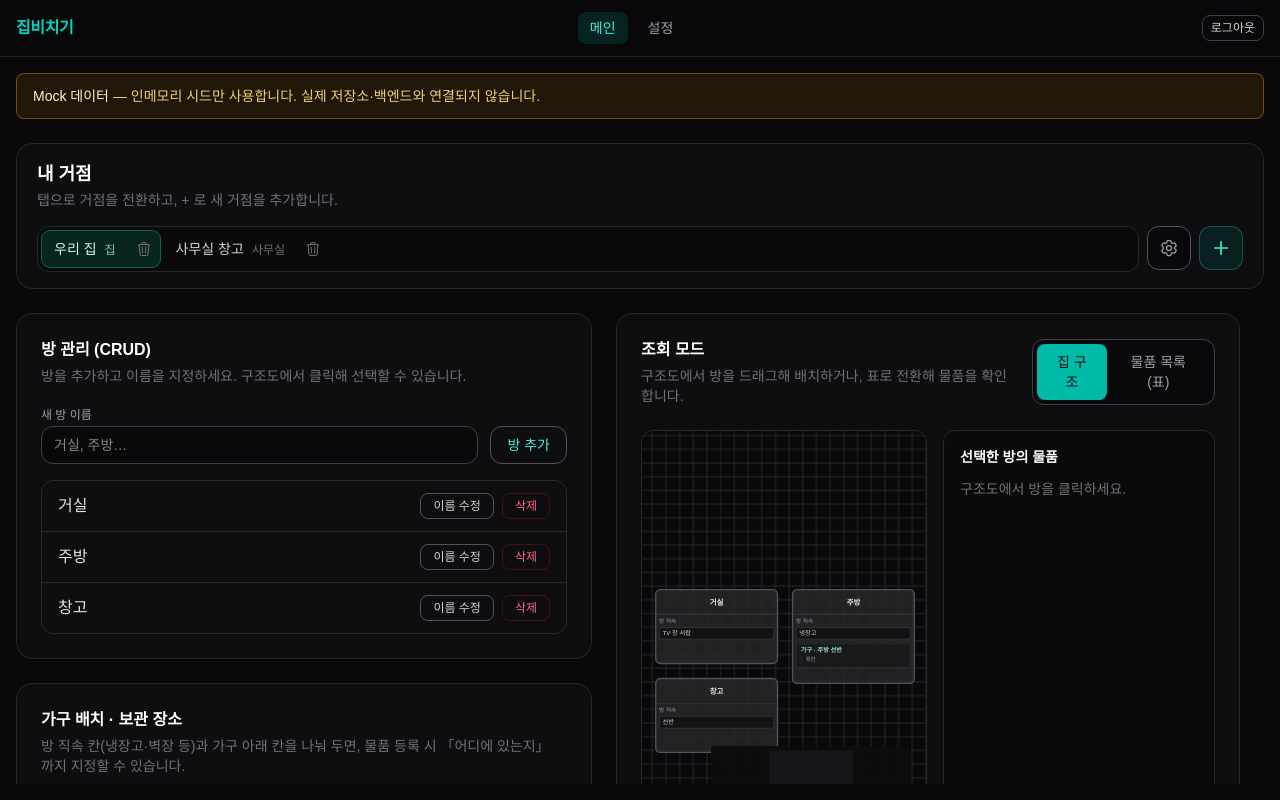
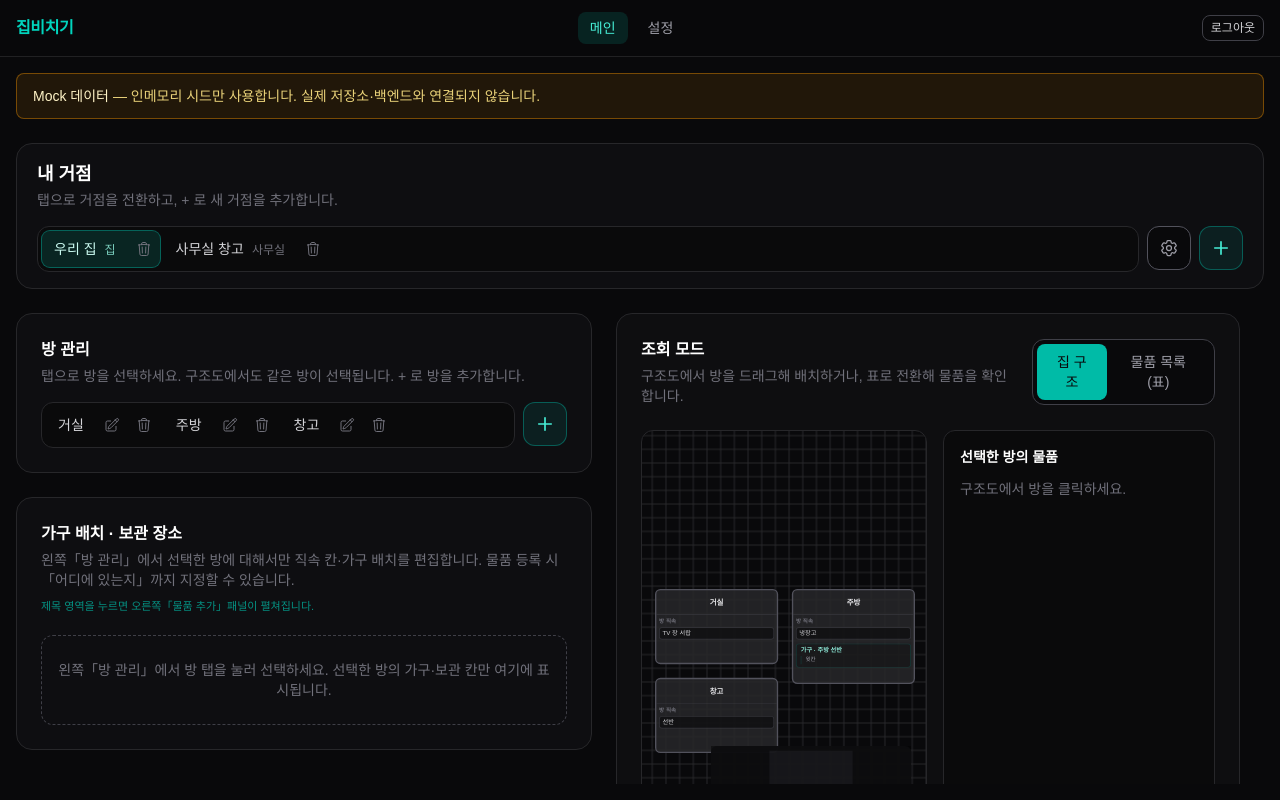
Before and after one commit to wukdddang/home-inventory-manager, a Next.js app in the folder frontend/: page /mock/dashboard in a window 1280 px wide. Built offline with nearby package versions, Linux system fonts and the light colour scheme.

Commit message:
feat: 대시보드 방 관리 UI 개선
- 방 관리 섹션에 선택한 방 ID를 추가하여 가구 및 보관 장소 표시 개선
- 방 선택 시 가구 및 보관 장소의 가시성을 높이기 위한 로직 추가
- 방 추가 및 수정 기능의 UI 및 상태 관리 개선

```diff
--- a/frontend/app/(mock)/mock/dashboard/_ui/DashboardPage.panel/index.tsx
+++ b/frontend/app/(mock)/mock/dashboard/_ui/DashboardPage.panel/index.tsx
@@ -122,6 +122,7 @@ export function DashboardPanel() {
             />
             <DashboardPlacementsSection
               selected={selected}
+              selectedRoomId={selectedRoomId}
               onFocusItemAddPanel={handleFocusItemAddPanel}
             />
           </div>
--- a/frontend/app/(mock)/mock/dashboard/_ui/DashboardPlacements.section/index.tsx
+++ b/frontend/app/(mock)/mock/dashboard/_ui/DashboardPlacements.section/index.tsx
@@ -26,12 +26,15 @@ type PendingDelete =
 
 type DashboardPlacementsSectionProps = {
   selected: Household | null;
+  /** 방 관리에서 선택한 방만 이 섹션에 표시 */
+  selectedRoomId: string | null;
   /** 제목 클릭 시 오른쪽 물품 추가 패널을 펼치고 스크롤 */
   onFocusItemAddPanel?: () => void;
 };
 
 export function DashboardPlacementsSection({
   selected,
+  selectedRoomId,
   onFocusItemAddPanel,
 }: DashboardPlacementsSectionProps) {
   const { 거점을_갱신_한다 } = useDashboard();
@@ -50,6 +53,11 @@ export function DashboardPlacementsSection({
 
   const placements = selected.furniturePlacements ?? [];
   const slots = selected.storageLocations ?? [];
+
+  const visibleRooms =
+    selectedRoomId != null
+      ? selected.rooms.filter((r) => r.id === selectedRoomId)
+      : [];
 
   const furnitureInRoom = (roomId: string) =>
     [...placements]
@@ -209,8 +217,8 @@ export function DashboardPlacementsSection({
           가구 배치 · 보관 장소
         </h2>
         <p className="mt-1 text-sm text-zinc-500">
-          방 직속 칸(냉장고·벽장 등)과 가구 아래 칸을 나눠 두면, 물품 등록 시
-          「어디에 있는지」까지 지정할 수 있습니다.
+          왼쪽「방 관리」에서 선택한 방에 대해서만 직속 칸·가구 배치를
+          편집합니다. 물품 등록 시「어디에 있는지」까지 지정할 수 있습니다.
         </p>
         <p className="mt-2 text-[11px] text-teal-500/75">
           제목 영역을 누르면 오른쪽「물품 추가」패널이 펼쳐집니다.
@@ -219,11 +227,21 @@ export function DashboardPlacementsSection({
 
       {selected.rooms.length === 0 ? (
         <p className="mt-4 rounded-xl border border-dashed border-zinc-700 px-4 py-6 text-center text-sm text-zinc-500">
-          먼저 방을 추가한 뒤, 이 영역에서 가구·보관 칸을 입력하세요.
+          먼저 방을 추가한 뒤, 방을 선택하면 이 영역에서 가구·보관 칸을 입력할 수
+          있습니다.
+        </p>
+      ) : selectedRoomId == null ? (
+        <p className="mt-4 rounded-xl border border-dashed border-zinc-700 px-4 py-6 text-center text-sm text-zinc-500">
+          왼쪽「방 관리」에서 방 탭을 눌러 선택하세요. 선택한 방의 가구·보관 칸만
+          여기에 표시됩니다.
+        </p>
+      ) : visibleRooms.length === 0 ? (
+        <p className="mt-4 rounded-xl border border-dashed border-amber-500/30 bg-amber-500/5 px-4 py-6 text-center text-sm text-amber-200/90">
+          선택한 방을 찾을 수 없습니다. 방 목록이 바뀌었다면 다시 선택해 주세요.
         </p>
       ) : (
         <ul className="mt-4 space-y-5">
-          {selected.rooms.map((room) => (
+          {visibleRooms.map((room) => (
             <li
               key={room.id}
               className="rounded-xl border border-zinc-800 bg-zinc-950/50 p-4"
--- a/frontend/app/(mock)/mock/dashboard/_ui/DashboardRooms.section/index.tsx
+++ b/frontend/app/(mock)/mock/dashboard/_ui/DashboardRooms.section/index.tsx
@@ -1,10 +1,12 @@
 "use client";
 
 import { AlertModal } from "@/app/_ui/alert-modal";
-import { useState } from "react";
+import { MotionModalLayer } from "@/app/_ui/motion-modal-layer";
+import { cn } from "@/lib/utils";
+import type { Household, StorageLocationRow, StructureRoom } from "@/types/domain";
+import { useEffect, useId, useState, type MouseEvent } from "react";
 import { useDashboard } from "../../_hooks/useDashboard";
 import { defaultRoomGrid, newEntityId } from "../../_lib/dashboard-helpers";
-import type { Household, StorageLocationRow, StructureRoom } from "@/types/domain";
 
 type DashboardRoomsSectionProps = {
   selected: Household | null;
@@ -12,23 +14,97 @@ type DashboardRoomsSectionProps = {
   onRoomSelect: (roomId: string | null) => void;
 };
 
+function TrashIcon({ className }: { className?: string }) {
+  return (
+    <svg
+      xmlns="http://www.w3.org/2000/svg"
+      fill="none"
+      viewBox="0 0 24 24"
+      strokeWidth={1.5}
+      stroke="currentColor"
+      className={cn("size-4", className)}
+      aria-hidden
+    >
+      <path
+        strokeLinecap="round"
+        strokeLinejoin="round"
+        d="m14.74 9-.346 9m-4.788 0L9.26 9m9.968-3.21c.342.052.682.107 1.022.166m-1.022-.165L18.16 19.673a2.25 2.25 0 0 1-2.244 2.077H8.084a2.25 2.25 0 0 1-2.244-2.077L4.772 5.79m14.456 0a48.108 48.108 0 0 0-3.478-.397m-12 .562c.34-.059.68-.114 1.022-.165m0 0a48.11 48.11 0 0 1 3.478-.397m7.5 0v-.916c0-1.18-.91-2.164-2.09-2.201a51.964 51.964 0 0 0-3.32 0c-1.18.037-2.09 1.022-2.09 2.201v.916m7.5 0a48.667 48.667 0 0 0-7.5 0"
+      />
+    </svg>
+  );
+}
+
+function PencilIcon({ className }: { className?: string }) {
+  return (
+    <svg
+      xmlns="http://www.w3.org/2000/svg"
+      fill="none"
+      viewBox="0 0 24 24"
+      strokeWidth={1.5}
+      stroke="currentColor"
+      className={cn("size-4", className)}
+      aria-hidden
+    >
+      <path
+        strokeLinecap="round"
+        strokeLinejoin="round"
+        d="m16.862 4.487 1.687-1.688a1.875 1.875 0 1 1 2.652 2.652L10.582 16.07a4.5 4.5 0 0 1-1.897 1.13L6 18l.8-2.685a4.5 4.5 0 0 1 1.13-1.897l8.932-8.931Zm0 0L19.5 7.125M18 14v4.75A2.25 2.25 0 0 1 15.75 21H5.25A2.25 2.25 0 0 1 3 18.75V8.25A2.25 2.25 0 0 1 5.25 6H10"
+      />
+    </svg>
+  );
+}
+
+function PlusIcon({ className }: { className?: string }) {
+  return (
+    <svg
+      xmlns="http://www.w3.org/2000/svg"
+      fill="none"
+      viewBox="0 0 24 24"
+      strokeWidth={2}
+      stroke="currentColor"
+      className={cn("size-5", className)}
+      aria-hidden
+    >
+      <path strokeLinecap="round" d="M12 4.5v15m7.5-7.5h-15" />
+    </svg>
+  );
+}
+
 export function DashboardRoomsSection({
   selected,
   selectedRoomId,
   onRoomSelect,
 }: DashboardRoomsSectionProps) {
   const { 거점을_갱신_한다 } = useDashboard();
-  const [roomDraftName, setRoomDraftName] = useState("");
-  const [editingRoomId, setEditingRoomId] = useState<string | null>(null);
-  const [editingRoomName, setEditingRoomName] = useState("");
+  const [addOpen, setAddOpen] = useState(false);
+  const [newRoomName, setNewRoomName] = useState("");
+  const [editOpen, setEditOpen] = useState(false);
+  const [editRoomId, setEditRoomId] = useState<string | null>(null);
+  const [editRoomName, setEditRoomName] = useState("");
   const [pendingDeleteRoomId, setPendingDeleteRoomId] = useState<string | null>(
     null,
   );
 
+  const addTitleId = useId().replace(/:/g, "");
+  const addDescId = useId().replace(/:/g, "");
+  const editTitleId = useId().replace(/:/g, "");
+  const editDescId = useId().replace(/:/g, "");
+
+  useEffect(() => {
+    if (!addOpen) return;
+    setNewRoomName("");
+  }, [addOpen]);
+
+  useEffect(() => {
+    if (!editOpen || !editRoomId || !selected) return;
+    const r = selected.rooms.find((x) => x.id === editRoomId);
+    setEditRoomName(r?.name ?? "");
+  }, [editOpen, editRoomId, selected]);
+
   if (!selected) return null;
 
   const handleAddRoom = () => {
-    const label = roomDraftName.trim() || `방 ${selected.rooms.length + 1}`;
+    const label = newRoomName.trim() || `방 ${selected.rooms.length + 1}`;
     const grid = defaultRoomGrid(selected.rooms.length);
     const room: StructureRoom = {
       id: newEntityId(),
@@ -47,18 +123,28 @@ export function DashboardRoomsSection({
       rooms: [...h.rooms, room],
       storageLocations: [...(h.storageLocations ?? []), defaultSlot],
     }));
-    setRoomDraftName("");
+    setAddOpen(false);
     onRoomSelect(room.id);
   };
 
-  const handleSaveRoomName = (roomId: string) => {
-    const name = editingRoomName.trim();
+  const handleSaveRoomName = () => {
+    if (!editRoomId) return;
+    const name = editRoomName.trim();
     if (!name) return;
     거점을_갱신_한다(selected.id, (h) => ({
       ...h,
-      rooms: h.rooms.map((r) => (r.id === roomId ? { ...r, name } : r)),
+      rooms: h.rooms.map((r) => (r.id === editRoomId ? { ...r, name } : r)),
     }));
-    setEditingRoomId(null);
+    setEditOpen(false);
+    setEditRoomId(null);
+  };
+
+  const openEditModal = (roomId: string, e: MouseEvent) => {
+    e.stopPropagation();
+    setEditRoomId(roomId);
+    const r = selected.rooms.find((x) => x.id === roomId);
+    setEditRoomName(r?.name ?? "");
+    setEditOpen(true);
   };
 
   const confirmDeleteRoom = (roomId: string) => {
@@ -98,7 +184,8 @@ export function DashboardRoomsSection({
       }),
     }));
     if (selectedRoomId === roomId) onRoomSelect(null);
-    setEditingRoomId(null);
+    setEditOpen(false);
+    setEditRoomId(null);
   };
 
   const pendingDeleteRoom = pendingDeleteRoomId
@@ -107,88 +194,177 @@ export function DashboardRoomsSection({
 
   return (
     <div className="rounded-2xl border border-zinc-800 bg-zinc-900/40 p-6">
-      <h2 className="text-base font-semibold text-white">방 관리 (CRUD)</h2>
+      <h2 className="text-base font-semibold text-white">방 관리</h2>
       <p className="mt-1 text-sm text-zinc-500">
-        방을 추가하고 이름을 지정하세요. 구조도에서 클릭해 선택할 수 있습니다.
+        탭으로 방을 선택하세요. 구조도에서도 같은 방이 선택됩니다. + 로 방을
+        추가합니다.
       </p>
-      <div className="mt-4 flex flex-col gap-3 sm:flex-row sm:items-end">
-        <div className="flex-1 space-y-2">
-          <label className="text-xs text-zinc-400">새 방 이름</label>
-          <input
-            value={roomDraftName}
-            onChange={(e) => setRoomDraftName(e.target.value)}
-            placeholder="거실, 주방…"
-            className="w-full rounded-xl border border-zinc-700 bg-zinc-950 px-3 py-2 text-sm text-white outline-none focus:border-teal-500"
-          />
+
+      <div className="mt-4 flex min-w-0 items-stretch gap-2">
+        <div
+          role="tablist"
+          aria-label="방 선택"
+          className="flex min-h-11 min-w-0 flex-1 items-center gap-1 overflow-x-auto rounded-xl border border-zinc-800 bg-zinc-950/80 p-1 [-ms-overflow-style:none] [scrollbar-width:none] [&::-webkit-scrollbar]:hidden"
+        >
+          {selected.rooms.length === 0 ? (
+            <p className="px-3 py-2 text-sm text-zinc-500">
+              등록된 방이 없습니다. 오른쪽 + 로 추가하세요.
+            </p>
+          ) : (
+            selected.rooms.map((r) => {
+              const isSelected = r.id === selectedRoomId;
+              return (
+                <div
+                  key={r.id}
+                  className={cn(
+                    "flex shrink-0 items-center rounded-lg",
+                    isSelected
+                      ? "bg-teal-500/15 ring-1 ring-teal-500/50"
+                      : "bg-transparent",
+                  )}
+                >
+                  <button
+                    type="button"
+                    role="tab"
+                    aria-selected={isSelected}
+                    onClick={() => onRoomSelect(r.id)}
+                    className={cn(
+                      "cursor-pointer px-3 py-2 text-left text-sm font-medium transition-colors",
+                      isSelected
+                        ? "text-teal-100"
+                        : "text-zinc-300 hover:text-white",
+                    )}
+                  >
+                    <span className="whitespace-nowrap">{r.name}</span>
+                  </button>
+                  <button
+                    type="button"
+                    onClick={(e) => openEditModal(r.id, e)}
+                    className="cursor-pointer rounded-md p-2 text-zinc-500 transition-colors hover:bg-zinc-800 hover:text-teal-300"
+                    aria-label={`${r.name} 이름 수정`}
+                  >
+                    <PencilIcon />
+                  </button>
+                  <button
+                    type="button"
+                    onClick={(e) => {
+                      e.stopPropagation();
+                      setPendingDeleteRoomId(r.id);
+                    }}
+                    className="cursor-pointer rounded-md p-2 text-zinc-500 transition-colors hover:bg-rose-500/15 hover:text-rose-300"
+                    aria-label={`${r.name} 삭제`}
+                  >
+                    <TrashIcon />
+                  </button>
+                </div>
+              );
+            })
+          )}
         </div>
         <button
           type="button"
-          onClick={handleAddRoom}
-          className="cursor-pointer rounded-xl border border-zinc-600 px-4 py-2 text-sm font-medium text-teal-300 hover:bg-zinc-800"
+          onClick={() => setAddOpen(true)}
+          className="flex size-11 shrink-0 cursor-pointer items-center justify-center rounded-xl border border-teal-500/40 bg-teal-500/10 text-teal-300 transition-colors hover:bg-teal-500/20 hover:text-teal-100"
+          aria-label="방 추가"
         >
-          방 추가
+          <PlusIcon />
         </button>
       </div>
-      <ul className="mt-4 divide-y divide-zinc-800 rounded-xl border border-zinc-800">
-        {selected.rooms.length === 0 ? (
-          <li className="px-4 py-6 text-center text-sm text-zinc-500">
-            방이 없습니다. 위에서 방을 추가하세요.
-          </li>
-        ) : (
-          selected.rooms.map((r) => (
-            <li
-              key={r.id}
-              className="flex flex-col gap-2 px-4 py-3 sm:flex-row sm:items-center sm:justify-between"
+
+      <MotionModalLayer
+        open={addOpen}
+        onOpenChange={setAddOpen}
+        closeOnOverlayClick
+        panelClassName="fixed left-1/2 top-1/2 z-10041 w-[min(100vw-2rem,28rem)] -translate-x-1/2 -translate-y-1/2 outline-none"
+        ariaLabelledBy={addTitleId}
+        ariaDescribedBy={addDescId}
       >
-              {editingRoomId === r.id ? (
-                <div className="flex flex-1 flex-wrap items-center gap-2">
+        <div className="rounded-2xl border border-zinc-700 bg-zinc-900 p-6 shadow-xl">
+          <h2 id={addTitleId} className="text-lg font-semibold text-white">
+            방 추가
+          </h2>
+          <p id={addDescId} className="mt-2 text-sm text-zinc-400">
+            방 이름을 입력하세요. 비워 두면 순서대로 기본 이름이 붙습니다.
+          </p>
+          <div className="mt-5 space-y-4">
+            <div className="space-y-2">
+              <label className="text-xs font-medium text-zinc-400">방 이름</label>
               <input
-                    value={editingRoomName}
-                    onChange={(e) => setEditingRoomName(e.target.value)}
-                    className="min-w-40 flex-1 rounded-lg border border-zinc-600 bg-zinc-950 px-2 py-1.5 text-sm text-white"
+                value={newRoomName}
+                onChange={(e) => setNewRoomName(e.target.value)}
+                placeholder="거실, 주방…"
+                className="w-full rounded-xl border border-zinc-700 bg-zinc-950 px-3 py-2 text-sm text-white outline-none focus:border-teal-500"
                 autoFocus
               />
+            </div>
+            <div className="flex justify-end gap-2 pt-1">
               <button
                 type="button"
-                    onClick={() => handleSaveRoomName(r.id)}
-                    className="cursor-pointer rounded-lg bg-teal-600 px-3 py-1.5 text-xs font-medium text-white"
+                className="cursor-pointer rounded-xl border border-zinc-600 px-4 py-2 text-sm font-medium text-zinc-200 hover:bg-zinc-800"
+                onClick={() => setAddOpen(false)}
+              >
+                취소
+              </button>
+              <button
+                type="button"
+                onClick={handleAddRoom}
+                className="cursor-pointer rounded-xl bg-teal-500 px-4 py-2 text-sm font-semibold text-zinc-950 hover:bg-teal-400"
+              >
+                추가
+              </button>
+            </div>
+          </div>
+        </div>
+      </MotionModalLayer>
+
+      <MotionModalLayer
+        open={editOpen}
+        onOpenChange={(o) => {
+          setEditOpen(o);
+          if (!o) setEditRoomId(null);
+        }}
+        closeOnOverlayClick
+        panelClassName="fixed left-1/2 top-1/2 z-10041 w-[min(100vw-2rem,28rem)] -translate-x-1/2 -translate-y-1/2 outline-none"
+        ariaLabelledBy={editTitleId}
+        ariaDescribedBy={editDescId}
+      >
+        <div className="rounded-2xl border border-zinc-700 bg-zinc-900 p-6 shadow-xl">
+          <h2 id={editTitleId} className="text-lg font-semibold text-white">
+            방 이름 수정
+          </h2>
+          <p id={editDescId} className="mt-2 text-sm text-zinc-400">
+            구조도·목록에 표시되는 이름을 바꿉니다.
+          </p>
+          <div className="mt-5 space-y-4">
+            <div className="space-y-2">
+              <label className="text-xs font-medium text-zinc-400">방 이름</label>
+              <input
+                value={editRoomName}
+                onChange={(e) => setEditRoomName(e.target.value)}
+                className="w-full rounded-xl border border-zinc-700 bg-zinc-950 px-3 py-2 text-sm text-white outline-none focus:border-teal-500"
+                autoFocus
+              />
+            </div>
+            <div className="flex justify-end gap-2 pt-1">
+              <button
+                type="button"
+                className="cursor-pointer rounded-xl border border-zinc-600 px-4 py-2 text-sm font-medium text-zinc-200 hover:bg-zinc-800"
+                onClick={() => setEditOpen(false)}
+              >
+                취소
+              </button>
+              <button
+                type="button"
+                disabled={!editRoomName.trim()}
+                onClick={handleSaveRoomName}
+                className="cursor-pointer rounded-xl bg-teal-500 px-4 py-2 text-sm font-semibold text-zinc-950 hover:bg-teal-400 disabled:cursor-not-allowed disabled:opacity-40"
               >
                 저장
               </button>
-                  <button
-                    type="button"
-                    onClick={() => setEditingRoomId(null)}
-                    className="cursor-pointer text-xs text-zinc-500"
-                  >
-                    취소
-                  </button>
             </div>
-              ) : (
-                <span className="font-medium text-zinc-200">{r.name}</span>
-              )}
-              <div className="flex gap-2">
-                <button
-                  type="button"
-                  onClick={() => {
-                    setEditingRoomId(r.id);
-                    setEditingRoomName(r.name);
-                  }}
-                  className="cursor-pointer rounded-lg border border-zinc-600 px-3 py-1 text-xs text-zinc-300 hover:bg-zinc-800"
-                >
-                  이름 수정
-                </button>
-                <button
-                  type="button"
-                  onClick={() => setPendingDeleteRoomId(r.id)}
-                  className="cursor-pointer rounded-lg border border-rose-900/50 px-3 py-1 text-xs text-rose-400 hover:bg-rose-950/40"
-                >
-                  삭제
-                </button>
           </div>
-            </li>
-          ))
-        )}
-      </ul>
+        </div>
+      </MotionModalLayer>
 
       <AlertModal
         open={pendingDeleteRoomId !== null}
```
Lines whose indentation alone changed are shown as unchanged.
